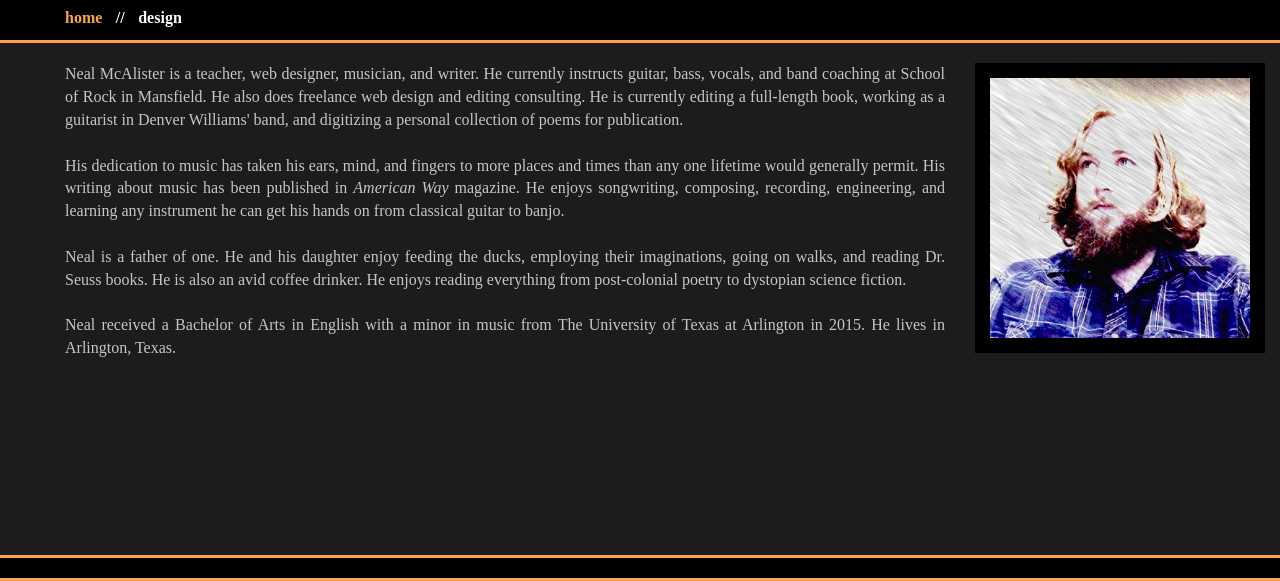
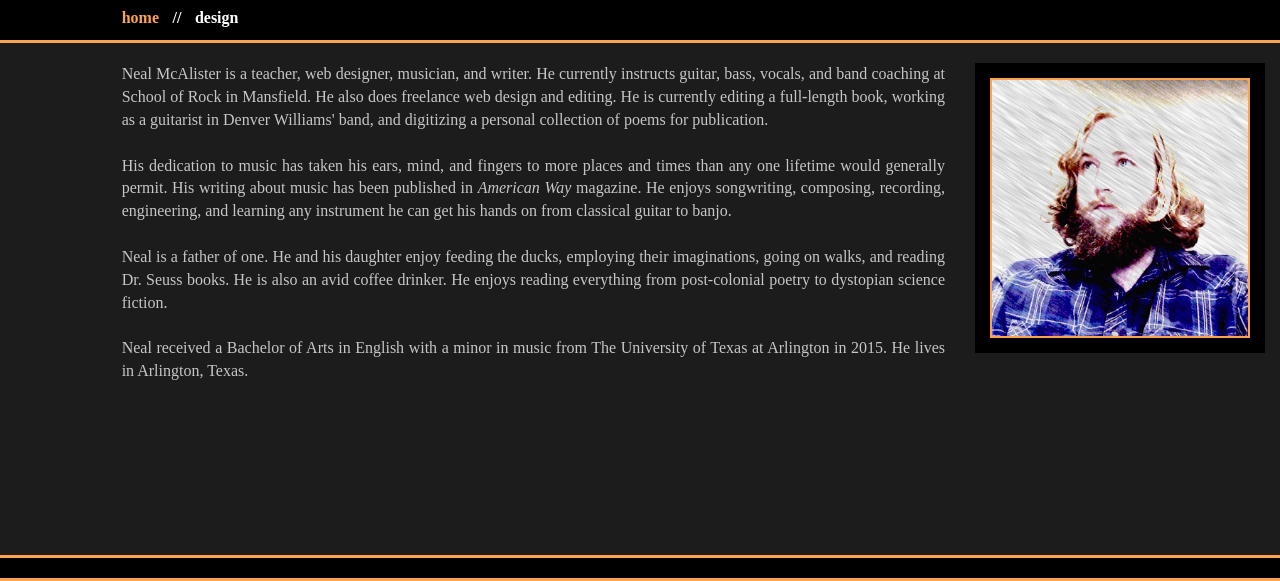
Before and after one commit to nealmcalister/nealmcalister.github.io, a plain HTML site: page index.html in a window 1280 px wide. Shown: the part 235-816 px from the top of the page. Drawn offline with nearby package versions, Linux system fonts and the light colour scheme.

Commit message:
left align column new

```diff
--- a/bio.txt
+++ b/bio.txt
@@ -1,6 +1,6 @@
 Neal McAlister is a teacher, web designer, musician, and writer. He currently
 instructs guitar, bass, vocals, and band coaching at School of
-Rock in Mansfield. He also does freelance web design and editing consulting. He
+Rock in Mansfield. He also does freelance web design and editing. He
 is currently editing a full-length book, working as a guitarist in Denver
 Williams' band, and digitizing a personal collection of poems for publication.
 
--- a/index.html
+++ b/index.html
@@ -12,20 +12,38 @@
   <title>Home | Neal McAlister</title>
 </head>
 
+<style>
+#biopic {
+  width: 100%;
+  height: inherit;
+  border:15px solid black;
+  padding:1.5pt;
+  background-color:#fba350
+}
+</style>
+
+
 <body>
 
   <div id="header" class="container-fluid">
+    <div class="row">
+      <div class="col-md-1">
+      </div>
+      <div class="col-md-11">
     <br><br><br><br><br><br><br><br>
       <h1>Neal McAlister</h1>
+    </div>
   </div>
-
+</div>
 <!--headnav-->
 
 <div class="container-fluid" style="background-color:#fba350;font-size:1.5pt"><br></div>
 
   <div id="headnav" class="container-fluid" style="background-color:black">
     <div class="row">
-      <div class="col-md-12">
+      <div class="col-md-1">
+      </div>
+      <div class="col-md-11">
       <ul id="nav" style="color:white">
         <li id="nav-li" style="color:#fba350">home</li>
         <li id="nav-li">//</li>
@@ -45,11 +63,16 @@
 
 <!--col1-->
 
-  <div class="col-md-9">
+<div class="col-md-1">
+</div>
+
+<!--col2-->
+
+  <div class="col-md-8">
     <p class="lcol">
       Neal McAlister is a teacher, web designer, musician, and writer. He currently
       instructs guitar, bass, vocals, and band coaching at School of
-      Rock in Mansfield. He also does freelance web design and editing consulting. He
+      Rock in Mansfield. He also does freelance web design and editing. He
       is currently editing a full-length book, working as a guitarist in Denver
       Williams' band, and digitizing a personal collection of poems for publication.<br>
       <br>
@@ -66,16 +89,13 @@
       <br>
       Neal received a Bachelor of Arts in English with a minor in music from The
       University of Texas at Arlington in 2015. He lives in Arlington, Texas.
-      <br><br><br><br><br><br><br><br><br>
+      <br><br><br><br><br><br><br><br>
     </div>
 
+<!--col3-->
 
-<!--col2-->
-
-
-<!--col3-->
       <div class="col-md-3">
-        <img src="img/biopic.jpg" alt="Neal McAlister" style="width:100%;height:100%;border:15px solid black">
+        <img id="biopic" src="img/biopic.jpg" alt="Neal McAlister">
       </div>
 
   </div>
--- a/master.css
+++ b/master.css
@@ -7,30 +7,32 @@
 }
 #nav {
   list-style-type: none;
+  padding-left: 0px;
+  padding-right: 0px;
   margin: 0;
   padding-top: 10px;
   padding-bottom: 10px;
 }
 #nav-li {
   display: inline;
-  padding-left: 10px;
+  padding-right: 10px;
   font-family: "bookman old style";
   font-weight: bold;
   font-size: 16px;
 }
 #out {
+  padding-left: 0px;
   list-style-type: none;
   padding-top: 10px;
 }
 #out-li {
-  padding-left: 10px;
+  padding-left: 0px;
   padding-bottom: 2.5px;
   font-family: "bookman old style";
   font-weight: bold;
   font-size: 16px;
 }
 p.lcol {
-    padding-left: 50px;
     padding-bottom: 2.5px;
     font-family: "bookman old style";
     font-size: 16px;
```
Also changed, not shown: design/index.html (+21 -8 lines).
